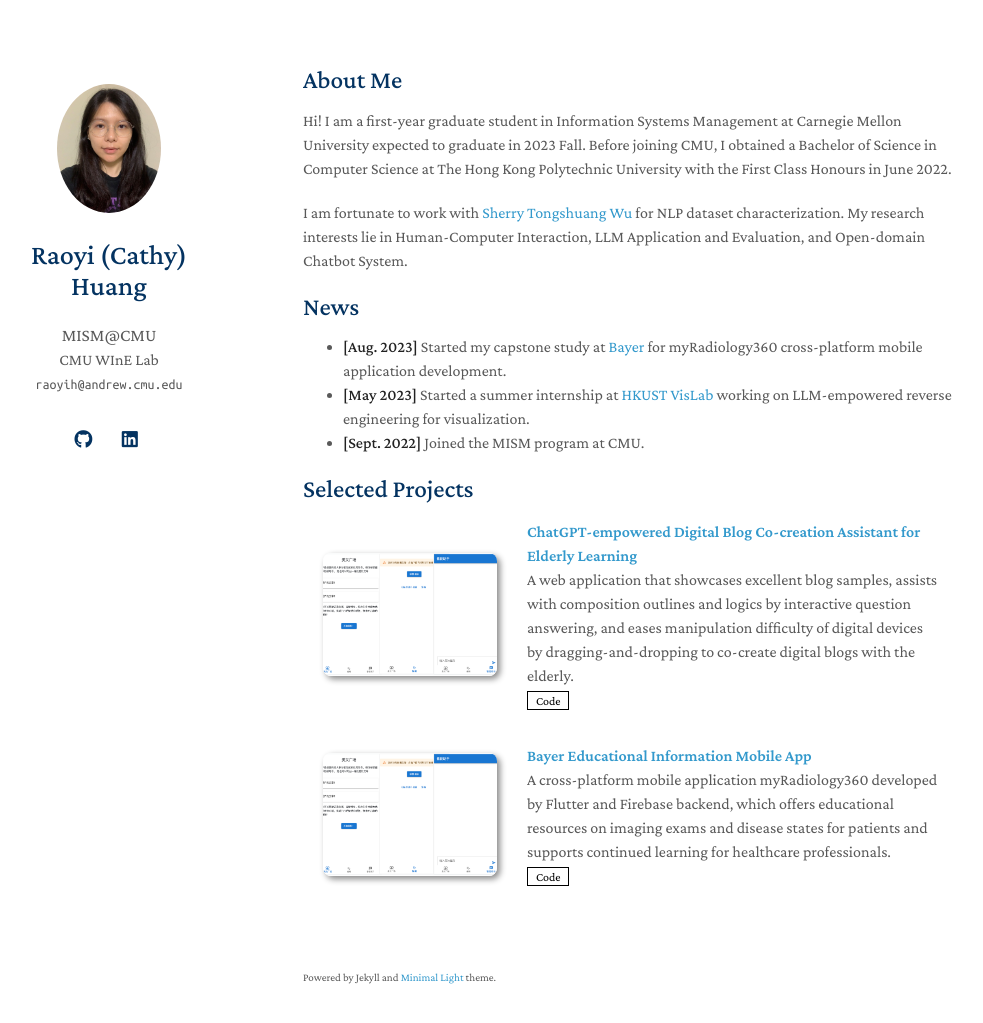
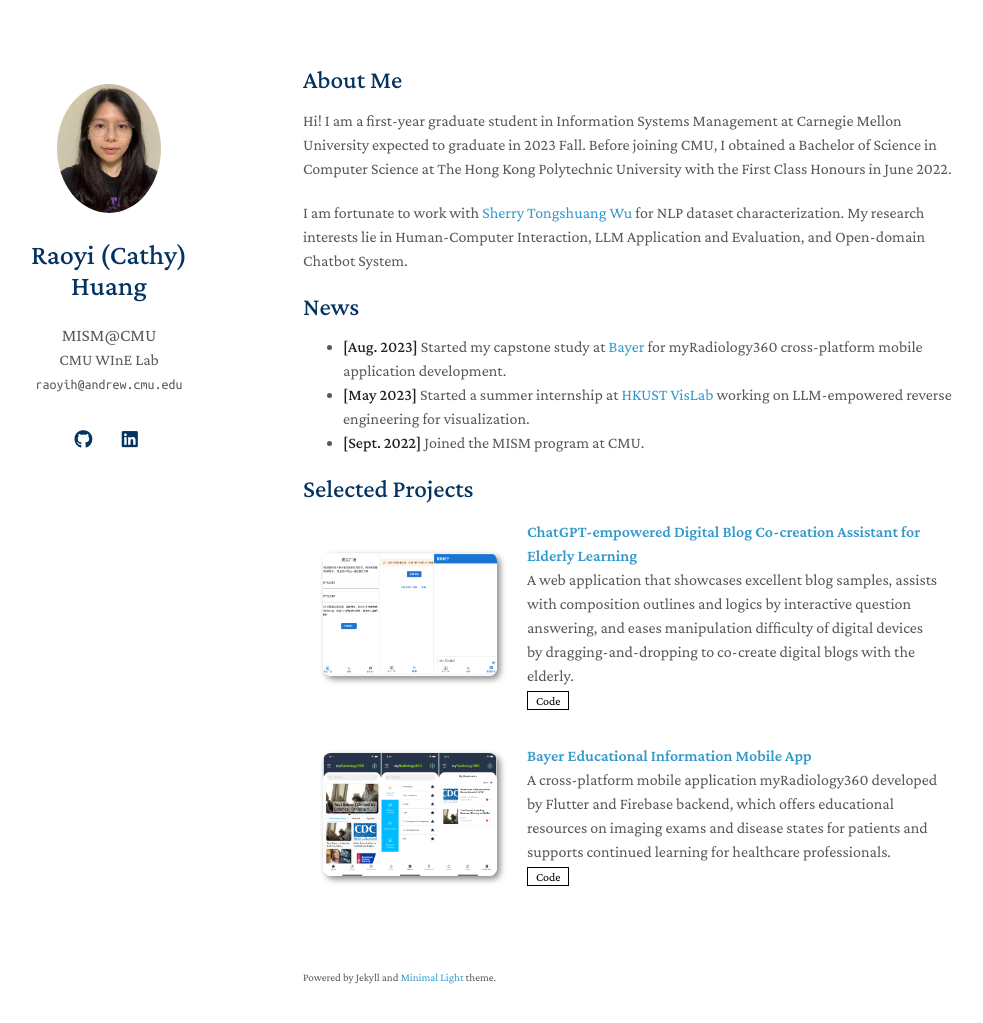
Before and after one commit to Huang-Raoyi/Huang-Raoyi.github.io, a Jekyll site: the page built from index.md, in a window 1280 px wide and 1058 px high. Shown: the top 1023 px of the window, without its empty margins (167-1150 px from the left). Built offline with Jekyll 4.4.1, drawn with Linux system fonts in a browser that asks for light colours; nearby versions of some CDN libraries; a style sheet for code colours, icons or effects is not loaded; our own code applies the rules of GitHub Pages for plain Markdown files.

Commit message:
Update projects.yml

```diff
--- a/_data/projects.yml
+++ b/_data/projects.yml
@@ -7,7 +7,7 @@
 
   - title: Bayer Educational Information Mobile App
     authors: A cross-platform mobile application myRadiology360 developed by Flutter and Firebase backend, which offers educational resources on imaging exams and disease states for patients and supports continued learning for healthcare professionals.
-    image: ./assets/img/elderly-ui.png
+    image: ./assets/img/bayer-ui.png
     code: https://github.com/pawankumar-bayer/bayer_capstone
 
   # - title: "Mnemonics Training: Multi-Class Incremental Learning without Forgetting"
```
